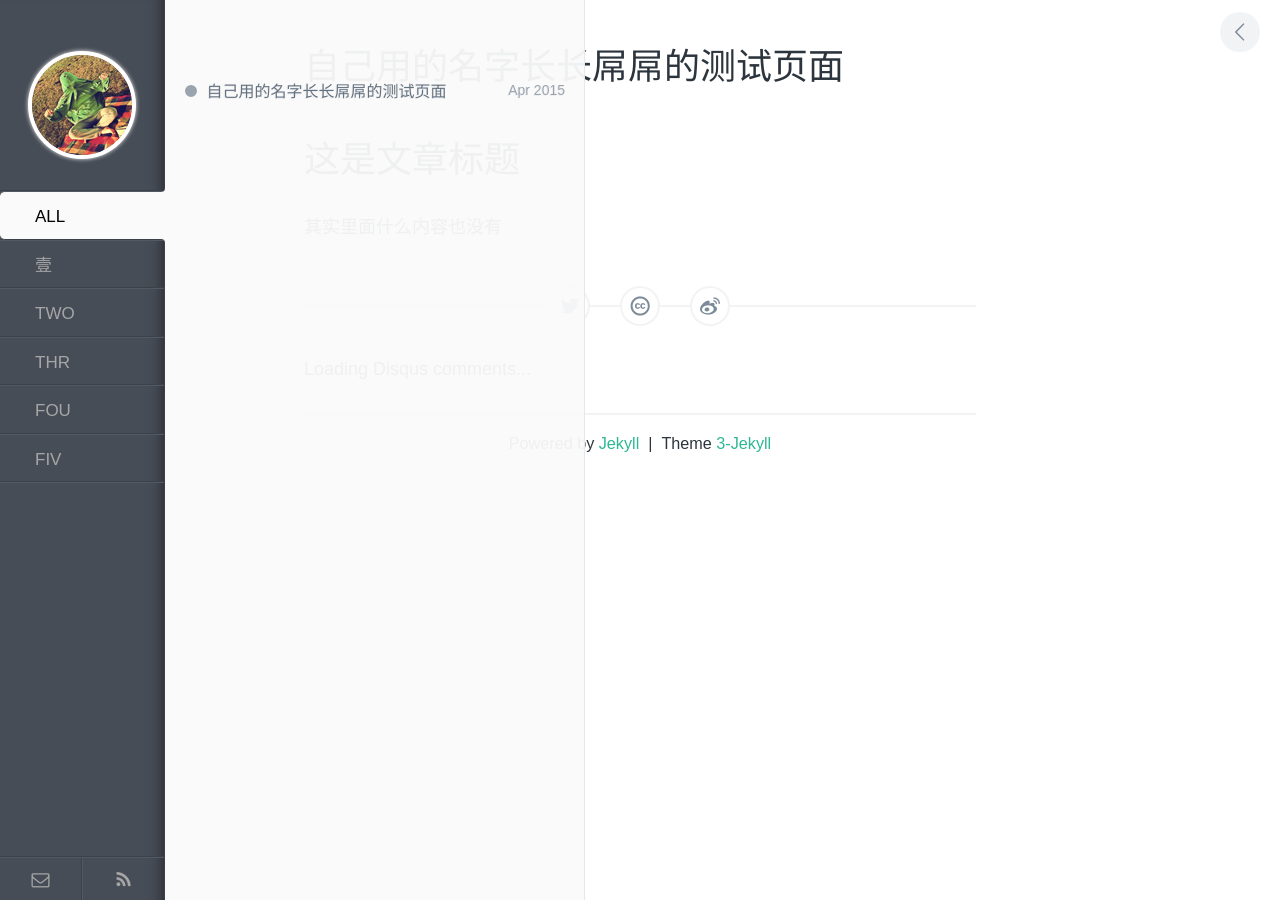
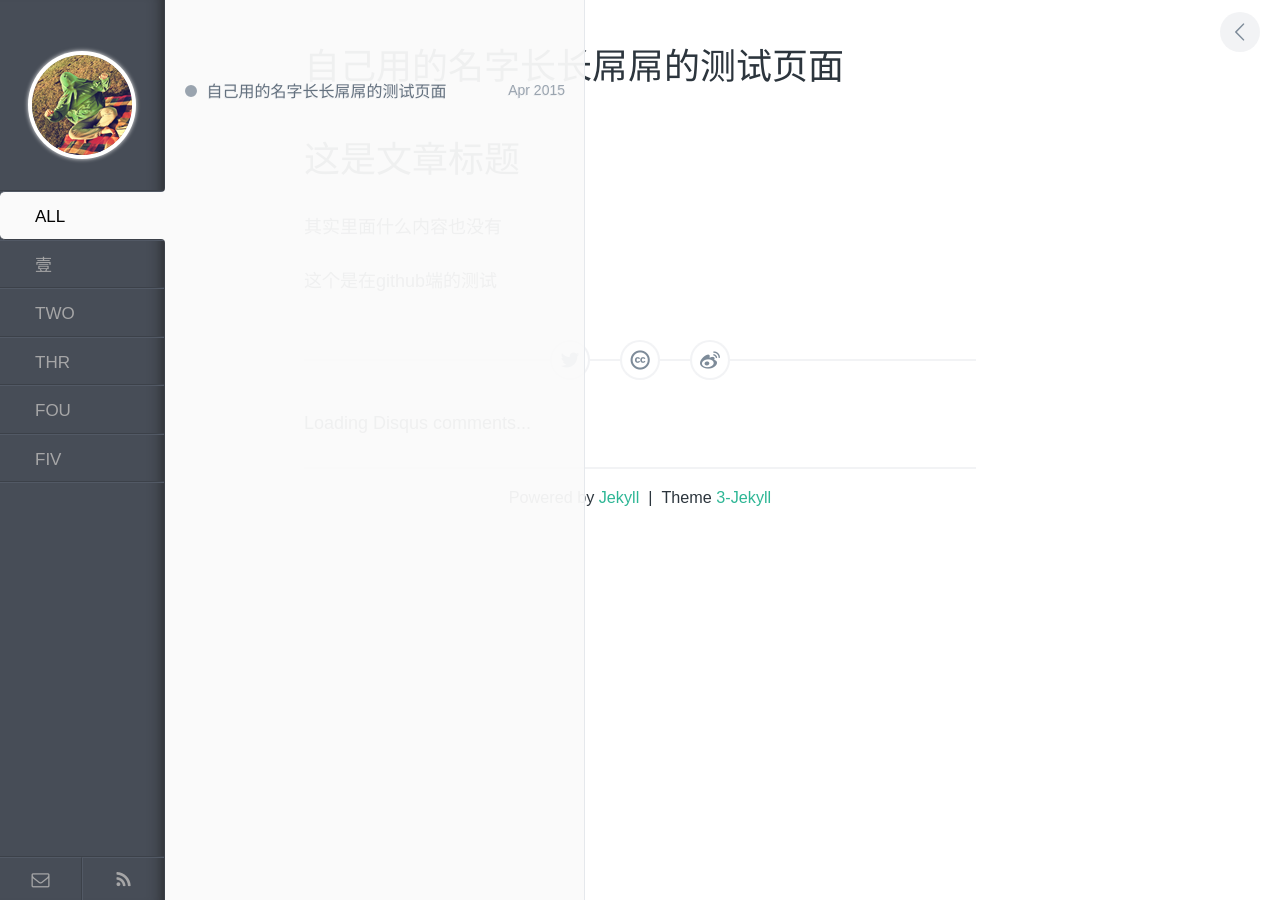
Before and after one commit to weiier/blog, a Jekyll site: the page built from _posts/2015-04-13-hello.html, in a window 1280 px wide. Built offline with Jekyll 4.4.1, drawn with Linux system fonts in a browser that asks for light colours; comment, search, counter and statistics services are not loaded.

Commit message:
Update at github

```diff
--- a/_posts/2015-04-13-hello.html
+++ b/_posts/2015-04-13-hello.html
@@ -5,3 +5,4 @@ categories: 壹
 ---
 <h1 id="post__title">这是文章标题</h1>
 <p>其实里面什么内容也没有</p>
+<p>这个是在github端的测试</p>
```
